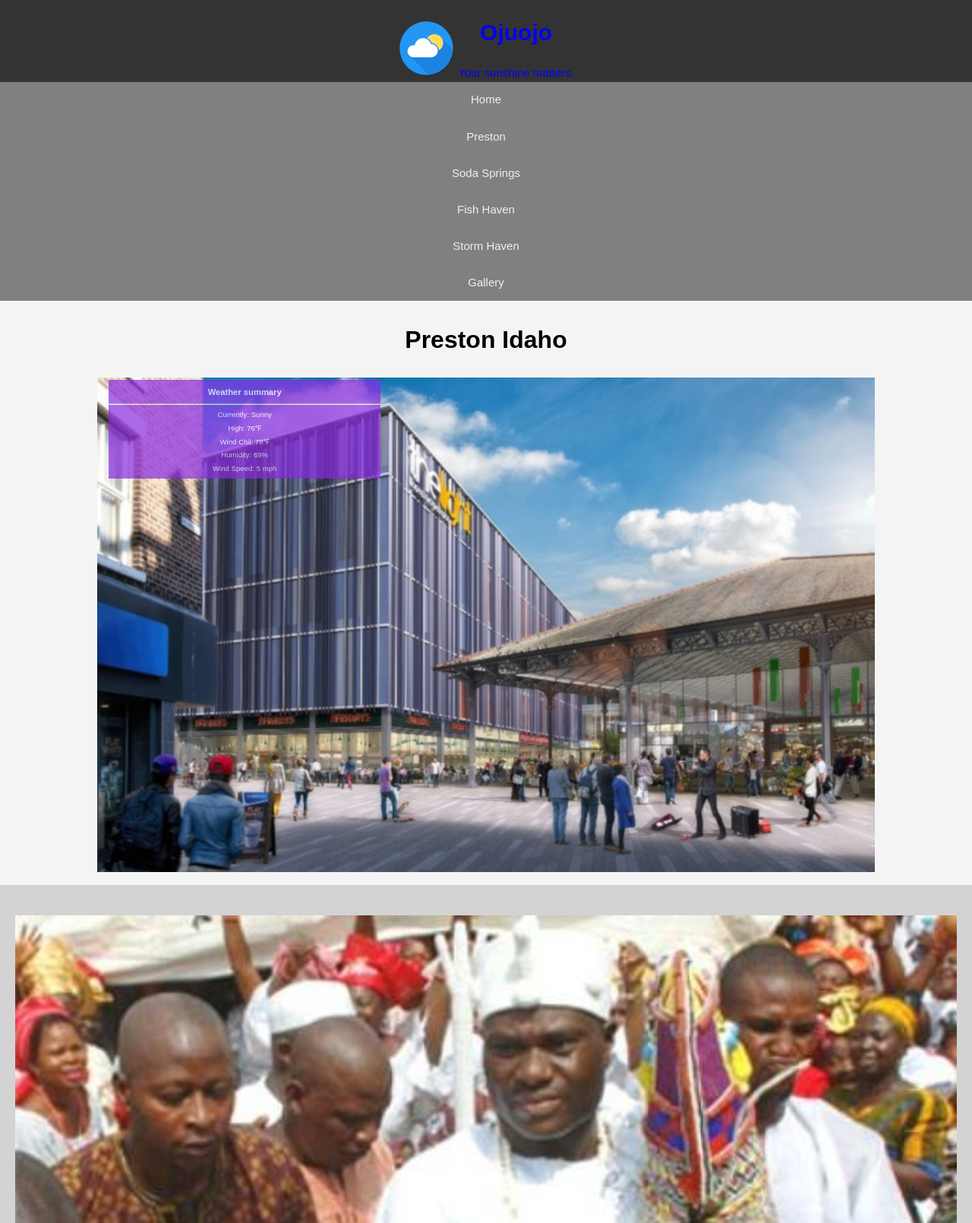
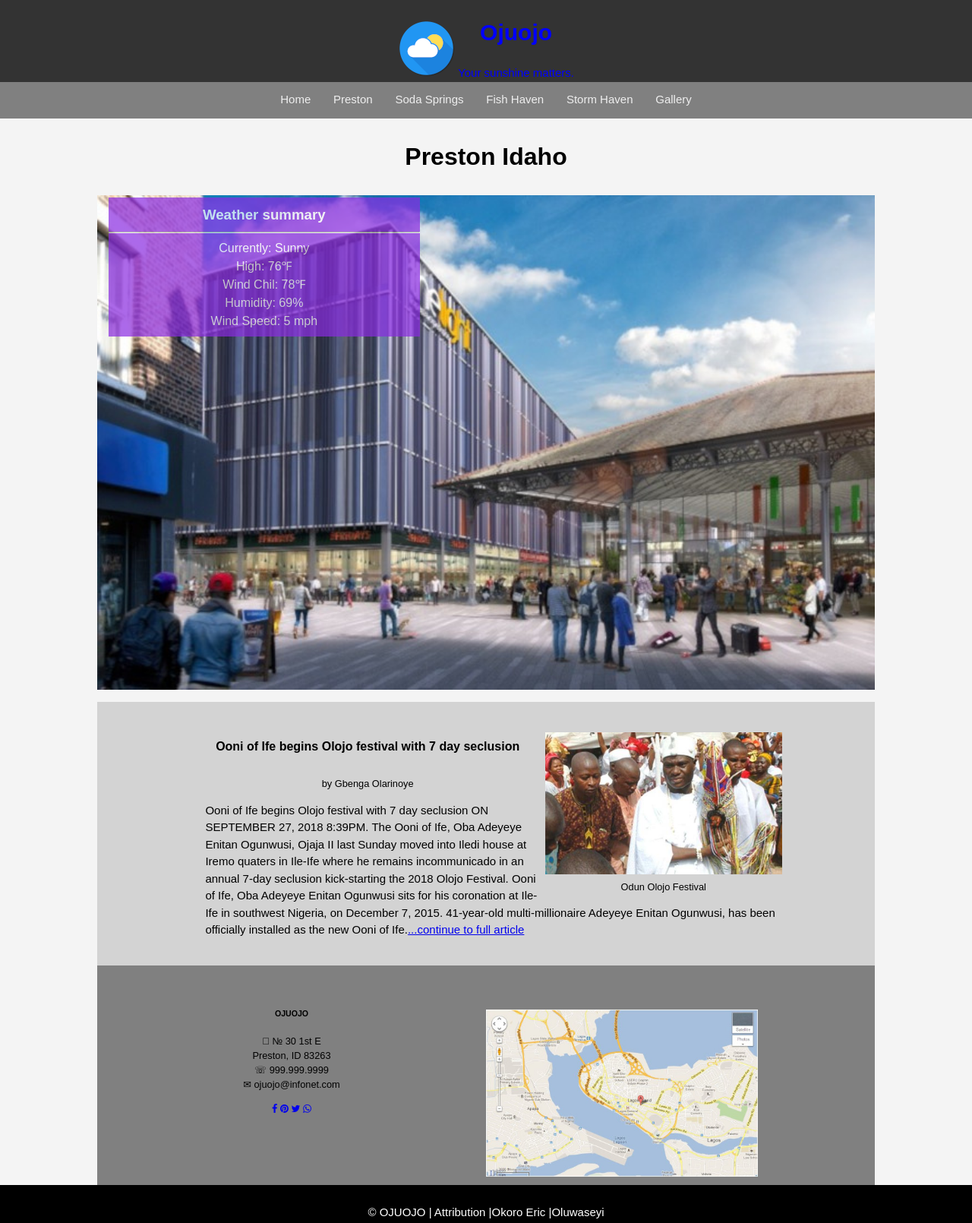
Before and after one commit to erico1/erico1.github.io, a plain HTML site: page assignment/lesson-5/preston-5.html in a window 1280 px wide. Shown: the top 1610 px of the page at 76% size. Drawn offline with Linux system fonts and the light colour scheme.

Commit message:
getting better

```diff
--- a/assignment/lesson-5/css/large-5.css
+++ b/assignment/lesson-5/css/large-5.css
@@ -1,4 +1,5 @@
-@media screen and (max-width:700px) {
+@media screen and (min-width:1200px){
+
         .nav {
             text-align: center;
             background-color: grey;
@@ -7,64 +8,56 @@
 
         }
 
-    .nav li a {
 
 
-        display: block;
-        padding: 8px 16px;
-        text-decoration: none;
-        text-align: center;
-        color: white;
-        padding: 5px;
-    }
-
-    .nav ul,
-    li {
+        .nav ul,li {
             list-style-type: none;
 
+            display: inline-block;
         }
 
 
     header {
         background-color: #333333;
-    min-height: 70%;
-    color: white;
+
     }
     .container h2{
-    font-size: 16px;
-    color: blue;
+        font-size: 2rem;
+
     }
 
     .summary{
-    position: absolute;
-    background-color: black;
-    opacity: .5;
     width: 40%;
-    text-align: center;
-    top: 4px;
-    left:15px;
-    color: white;
-    line-height: 7.5px;
-    font-size: .8rem;
+     font-size: 1rem;
+
 
 
     }
-
-.olojo img{
-
-    width:100%;
-    margin-top: 20px;
+    .olojo_wrap{
+        width: 80%;
+        margin: 0 auto;
+    }
+    .article1{
+        width: 80%;
     }
 
- .contact img{
-  width: 90%;
- margin-left: -23%;
-  margin: auto;
+    figure {
+
+        width:40%;
+        float: right;
      }
 
- .contact p, h5{
-     text-align: center;
+    .site_info{
+        width: 80%;
    }
- .socialMedia{
-    text-align: center;
+
+    .contact {
+    margin: 0;
+    padding-bottom: 5px;
     }
+    .contact img{
+    margin-left: 100%;
+    margin-top: -30%;
+    width: 70%;
+    }
+}
--- a/assignment/lesson-5/css/small-5.css
+++ b/assignment/lesson-5/css/small-5.css
@@ -106,6 +106,7 @@ article {
 .article1 {
     margin: auto;
     background-color: lightgray;
+    width: 100%;
 }
 
 figure img {
@@ -145,6 +146,9 @@ figcaption{
   margin: auto;
   text-align: center;
 
+}
+.contact img{
+    width: 120%;
 }
 
 figure {
@@ -210,3 +214,9 @@ a:hover {
 a:active {
     color: lime;
 }
+
+.clearfix:after {
+    content: "";
+    display: table;
+    clear: both;
+}
--- a/assignment/lesson-5/preston-5.html
+++ b/assignment/lesson-5/preston-5.html
@@ -34,6 +34,7 @@
             </div>
         </div>
     </header>
+    <div class="clearfix">
         <nav class="nav">
             <ul>
                 <li><a href="#home">Home</a></li>
@@ -44,7 +45,7 @@
                 <li><a href="#home">Gallery</a></li>
             </ul>
         </nav>
-
+    </div>
 
     <section class="status">
         <div class="container">
@@ -106,7 +107,7 @@
                     <a href="#" class="fa fa-whatsapp"></a>
                 </div>
             </p>
-            <figure><img src="image/Googlemaps.jpg"></figure>
+            <div><img src="image/Googlemaps.jpg"></div>
 
 
 
```
Lines whose indentation alone changed are shown as unchanged.
